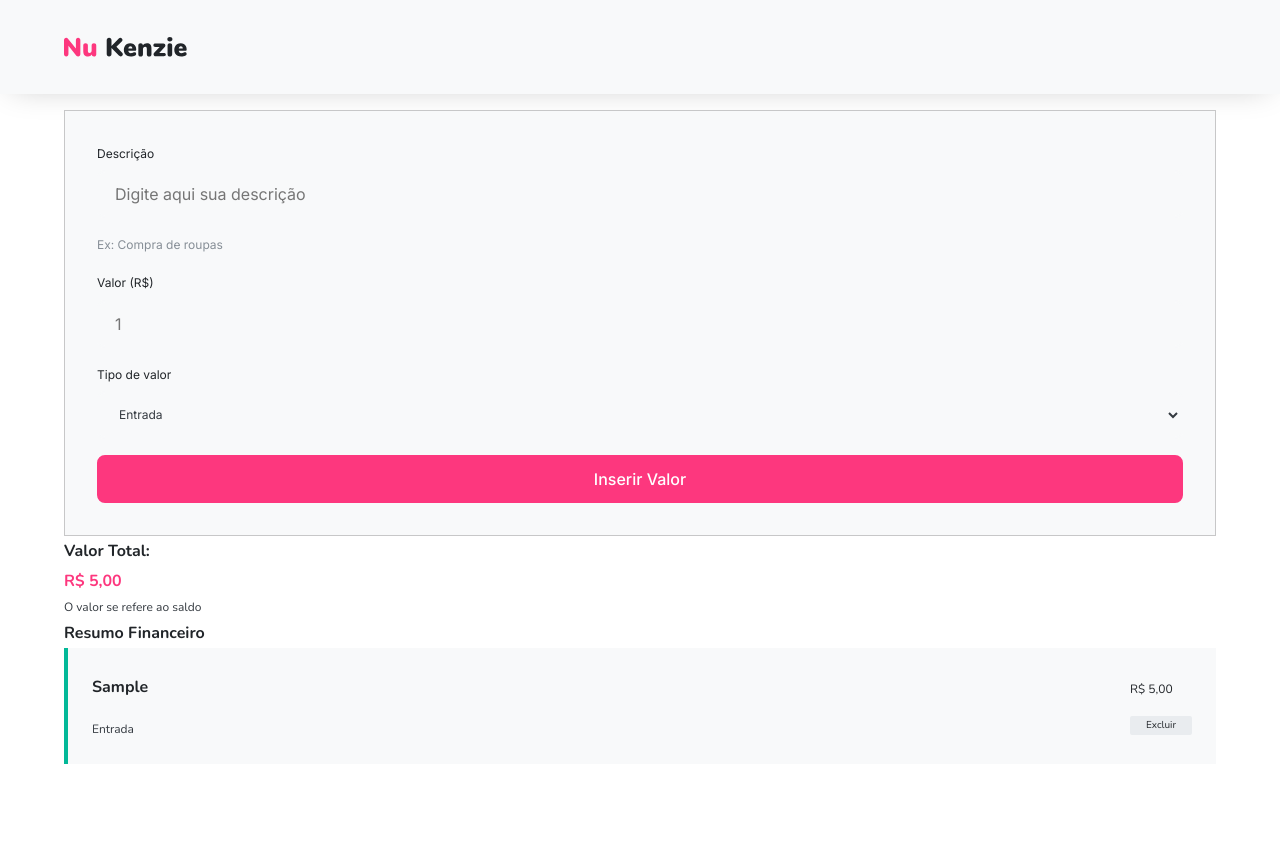
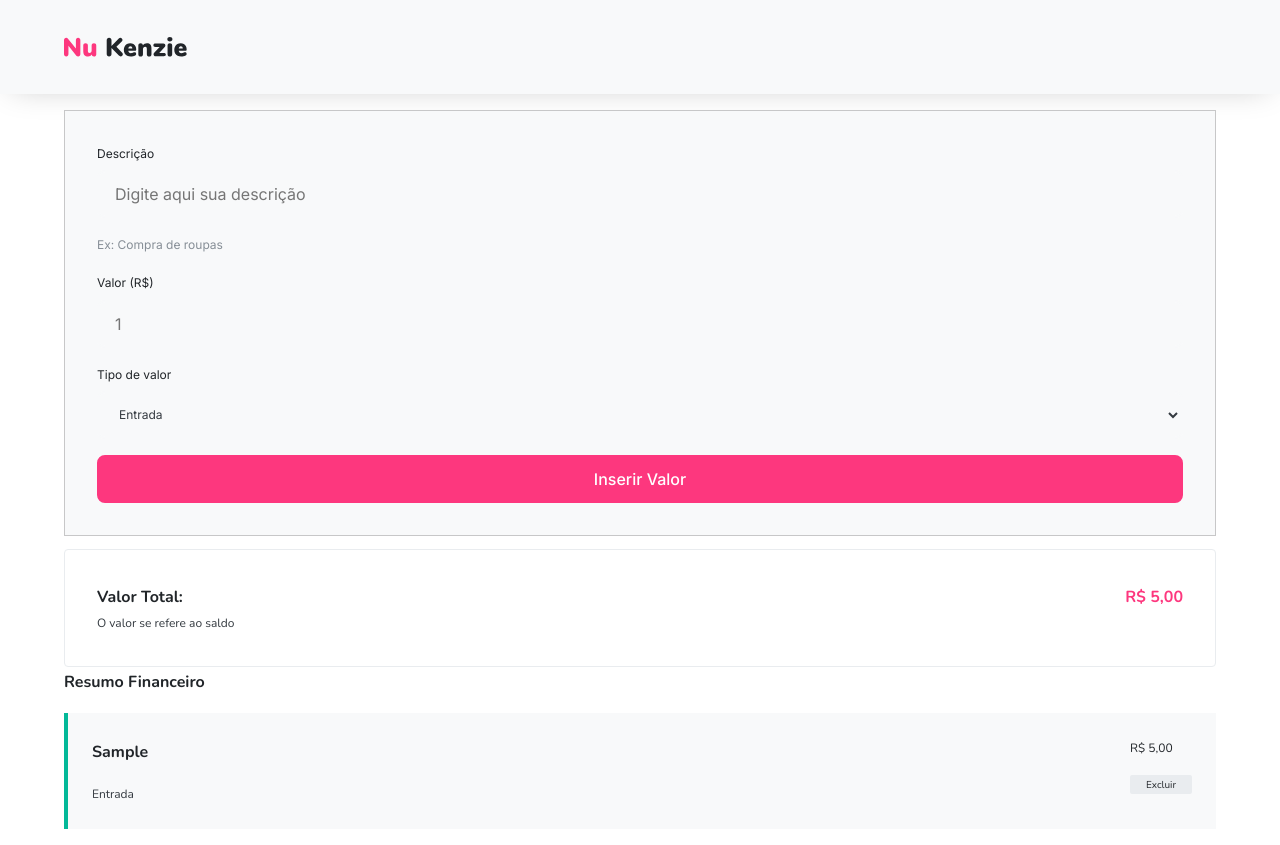
Before and after one commit to Kenzie-Academy-Brasil-Developers/m3-s2-entrega-portfolio-nu-kenzie_bervalim, a React (Vite) app: page / in a window 1280 px wide. Both pictures are taken after typing "Sample", "5" into the empty fields and a click on the button "Inserir Valor". Before the commit the page ends 800 px from the top, so only its background shows below. Built offline with nearby package versions, Linux system fonts and the light colour scheme.

Commit message:
nuKenzie

```diff
--- a/src/components/ControlFInanceSection/ControlFInanceList/ControlFinanceCard/index.jsx
+++ b/src/components/ControlFInanceSection/ControlFInanceList/ControlFinanceCard/index.jsx
@@ -13,7 +13,7 @@ export const ControlFinanceCard = ({
         typeValue === "Entrada" ? styles.green : styles.grey
       }`}
     >
-      <div>
+      <div className={styles.box}>
         <h3 className="title two">{financialDescription}</h3>
         <span className="paragraph brighter">{typeValue}</span>
       </div>
--- a/src/components/ControlFInanceSection/ControlFInanceList/ControlFinanceCard/style.module.scss
+++ b/src/components/ControlFInanceSection/ControlFInanceList/ControlFinanceCard/style.module.scss
@@ -1,19 +1,13 @@
-// .green {
-//   border-left: 1px solid green;
-// }
-
-// .grey {
-//   border-left: 1px solid grey;
-// }
-
 .ControlFinanceCard {
+  margin-top: 1rem;
   padding: 1.5rem;
   background-color: var(--grey-1);
   border-radius: 4px 0, 0, 4px;
   border-left: 4px solid;
   display: flex;
-  justify-content: space-between;
-  align-items: center;
+  flex-direction: column;
+  justify-content: center;
+  align-items: flex-start;
 
   h3 {
     margin-bottom: 1rem;
@@ -21,6 +15,11 @@
 
   button {
     margin-top: 1rem;
+  }
+
+  @media (min-width: 1024px) {
+    justify-content: space-between;
+    flex-direction: row;
   }
 
   &.green {
--- a/src/components/ControlFInanceSection/index.jsx
+++ b/src/components/ControlFInanceSection/index.jsx
@@ -2,6 +2,7 @@ import { FinanceForm } from "../FinanceForm";
 import { ControlFinanceList } from "./ControlFInanceList";
 import { useState } from "react";
 import { v4 as uuidv4 } from "uuid";
+import styles from "./style.module.scss";
 
 export const ControlFinanceSection = () => {
   const [financeList, setFinanceList] = useState([]);
@@ -21,6 +22,7 @@ export const ControlFinanceSection = () => {
   return (
     <section>
       <div className="container">
+        <div className={styles.flexBox}>
           <FinanceForm
             financeList={financeList}
             addFinanceControlCard={addFinanceControlCard}
@@ -30,6 +32,7 @@ export const ControlFinanceSection = () => {
             removeFinanceControlCard={removeFinanceControlCard}
           />
         </div>
+      </div>
     </section>
   );
 };
--- /dev/null
+++ b/src/components/ControlFInanceSection/style.module.scss
@@ -0,0 +1,3 @@
+// .flexBox {
+//   display: flex;
+// }
--- a/src/components/SumControlFinance/index.jsx
+++ b/src/components/SumControlFinance/index.jsx
@@ -1,3 +1,5 @@
+import styles from "./style.module.scss";
+
 export const SumControlFinance = ({ financeList }) => {
   const sumFinanceList = financeList.reduce((prevValue, currentValue) => {
     if (currentValue.typeValue === "Entrada") {
@@ -12,8 +14,8 @@ export const SumControlFinance = ({ financeList }) => {
   return (
     <>
       {financeList.length > 0 ? (
-        <section>
-          <div>
+        <section className={styles.boxSection}>
+          <div className={styles.sumBox}>
             <h3 className="title two">Valor Total:</h3>
             <span className="title two pink">
               {sumFinanceList.toLocaleString("pt-BR", {
--- /dev/null
+++ b/src/components/SumControlFinance/style.module.scss
@@ -0,0 +1,12 @@
+.boxSection {
+  margin-top: 13px;
+  padding: 2rem;
+  border: 1px solid var(--grey-2);
+  border-radius: 0.25rem;
+}
+
+.sumBox {
+  display: flex;
+  align-items: center;
+  justify-content: space-between;
+}
```
Lines whose indentation alone changed are shown as unchanged.
